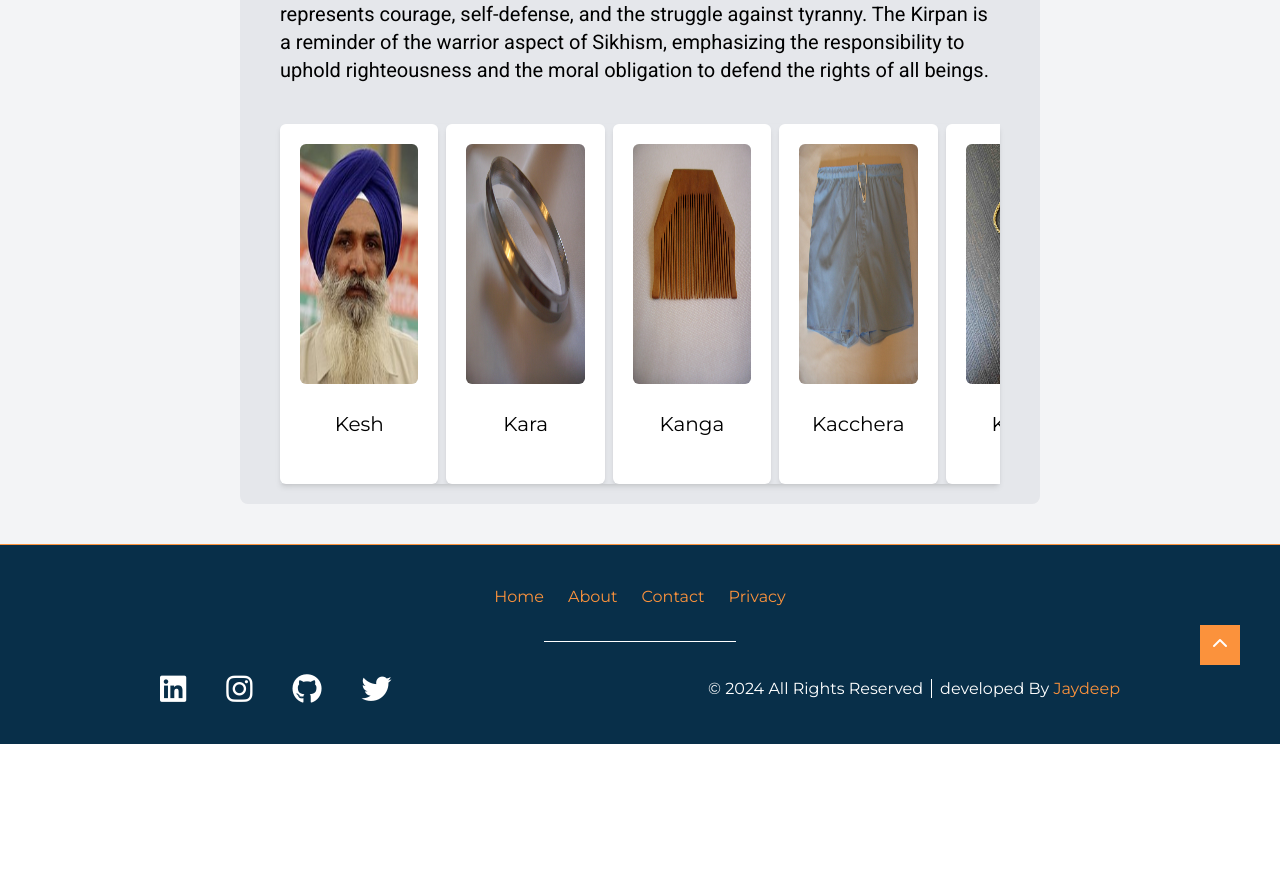
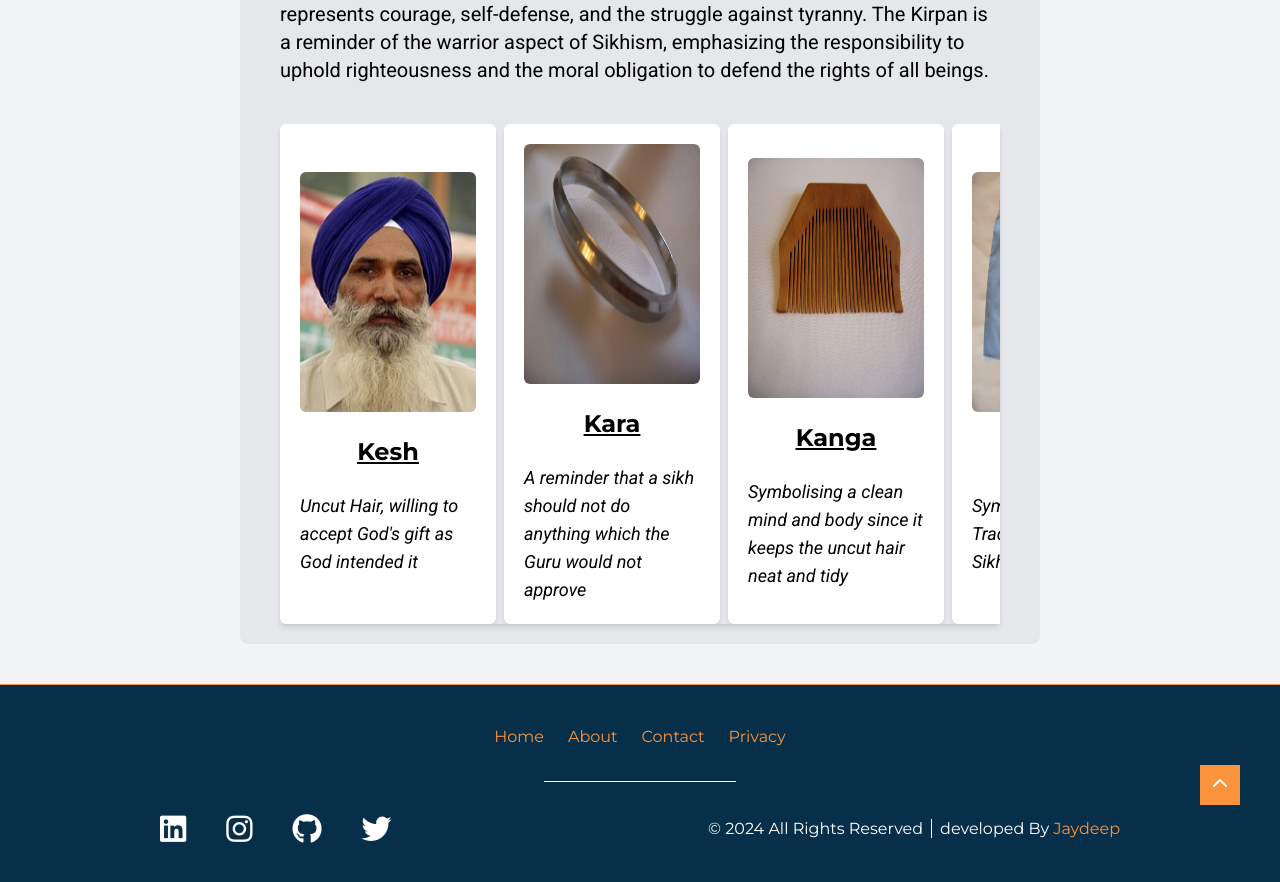
Before and after one commit to jaydeep080805/prayer-site, a React (Vite) app: page /fivek in a window 1280 px wide. Shown: the part 966-1848 px from the top of the page. Before the commit the page ends 1710 px from the top, so only its background shows below. Built offline with nearby package versions, Linux system fonts and the light colour scheme.

Commit message:
added text to horizontal scroll images

```diff
--- a/src/components/HorizontalImageScroller.jsx
+++ b/src/components/HorizontalImageScroller.jsx
@@ -1,19 +1,36 @@
 import PropTypes from "prop-types";
 
-function HorizontalImagesForScroller({ imageSrc, alt, name }) {
+function HorizontalImagesForScroller({ imageSrc, alt, name, text, link }) {
   return (
-    <div className="bg-white snap-center p-5 dark:bg-gray-800 shadow-md h-88 rounded-md">
-      <img src={imageSrc} alt={alt} className="rounded-md w-80 h-60" />
-      <p className="flex justify-center capitalize font-heading items-center h-20 text-xl">
-        {name}
-      </p>
+    // container
+    <div
+      className={`flex flex-col justify-center bg-white snap-center p-5 shadow-md h-88 rounded-md dark:bg-gray-800 `}
+    >
+      {/* image */}
+      <img src={imageSrc} alt={alt} className="mx-auto rounded-md w-60 h-60" />
+
+      {/* if there is meant to be a name */}
+      {name && (
+        <>
+          <p className="flex justify-center items-center capitalize underline font-heading font-bold h-20 text-2xl">
+            <a href={link} target="_blank" rel="noopener noreferrer">
+              {name}
+            </a>
+          </p>
+
+          {/* text will only be needed if there is a name aswell */}
+          <p className="flex justify-center text-lg">
+            <em>{text}</em>
+          </p>
+        </>
+      )}
     </div>
   );
 }
 
 function HorizontalImageScroller({ children }) {
   return (
-    <div className="grid grid-flow-col auto-cols-[100%] gap-2 snap-x snap-mandatory overflow-x-scroll shadow-md lg:auto-cols-[30%] xl:auto-cols-[22%] lg:snap-none">
+    <div className="grid grid-flow-col auto-cols-[100%] gap-2 snap-x snap-mandatory overflow-x-scroll shadow-md lg:auto-cols-[30%] xl:auto-cols-[30%] lg:snap-none">
       {children}
     </div>
   );
@@ -22,7 +39,9 @@ function HorizontalImageScroller({ children }) {
 HorizontalImagesForScroller.propTypes = {
   imageSrc: PropTypes.string.isRequired,
   alt: PropTypes.string.isRequired,
-  name: PropTypes.string.isRequired,
+  name: PropTypes.string,
+  text: PropTypes.string,
+  link: PropTypes.string,
 };
 
 HorizontalImageScroller.propTypes = {
--- a/src/sikhism/FiveK.jsx
+++ b/src/sikhism/FiveK.jsx
@@ -11,6 +11,54 @@ import kanga from "../assets/five-k's/kanga.jpg";
 import kesh from "../assets/five-k's/kesh.jpeg";
 import kacchera from "../assets/five-k's/kacchera.jpeg";
 import kirpan from "../assets/five-k's/kirpan.webp";
+
+const horizontalImageData = [
+  {
+    kesh: {
+      name: "kesh",
+      image: kesh,
+      alt: "sikh man with uncut hair symbolising kesh",
+      link: "https://en.wikipedia.org/wiki/Kesh_(Sikhism)",
+      text: "Uncut Hair, willing to accept God's gift as God intended it",
+    },
+  },
+  {
+    kara: {
+      name: "kara",
+      image: kara,
+      alt: "silver kara",
+      link: "https://en.wikipedia.org/wiki/Kara_(Sikhism)",
+      text: "A reminder that a sikh should not do anything which the Guru would not approve",
+    },
+  },
+  {
+    kanga: {
+      name: "kanga",
+      image: kanga,
+      alt: "wooden kanga",
+      link: "https://en.wikipedia.org/wiki/Kangha",
+      text: "Symbolising a clean mind and body since it keeps the uncut hair neat and tidy",
+    },
+  },
+  {
+    kacchera: {
+      name: "kacchera",
+      image: kacchera,
+      alt: "kacchera (cotton underwear)",
+      link: "https://en.wikipedia.org/wiki/Kacchera",
+      text: "Symbolising purity. Traditionally worn by Sikh warriors",
+    },
+  },
+  {
+    kirpan: {
+      name: "kirpan",
+      image: kirpan,
+      alt: "sikh kirpan",
+      link: "https://en.wikipedia.org/wiki/Kirpan",
+      text: "Serves as a reminder to help someone who is vulnerable and for Sikh's to defend their faith",
+    },
+  },
+];
 
 function FiveK() {
   return (
@@ -53,35 +101,66 @@ function FiveK() {
 
       {/* images */}
       <HorizontalImageScroller>
-        <HorizontalImagesForScroller
+        {horizontalImageData.map((item, index) => {
+          const fiveKs = ["kesh", "kara", "kanga", "kacchera", "kirpan"];
+          const currentItem = fiveKs[index];
+
+          return (
+            <HorizontalImagesForScroller
+              key={index}
+              name={item[currentItem].name}
+              imageSrc={item[currentItem].image}
+              alt={item[currentItem].alt}
+              text={item[currentItem].text}
+              link={item[currentItem].link}
+            />
+          );
+        })}
+
+        {/* <HorizontalImagesForScroller
           imageSrc={kesh}
           alt={"sikh man with uncut hair symbolising kesh"}
           name={"kesh"}
+          text={
+            "Kesh (uncut hair), willing to accept God's gift as God intended it"
+          }
         />
 
         <HorizontalImagesForScroller
           imageSrc={kara}
           alt={"silver kara"}
           name={"kara"}
+          text={
+            "Silver Kara, a reminder that a sikh should not do anything which the Guru would not approve"
+          }
         />
 
         <HorizontalImagesForScroller
           imageSrc={kanga}
           alt={"wooden kanga"}
           name={"kanga"}
+          text={
+            "Wooden Kanga, symbolising a clean mind and body since it keeps the uncut hair neat and tidy"
+          }
         />
 
         <HorizontalImagesForScroller
           imageSrc={kacchera}
           alt={"kacchera (cotton underwear)"}
           name={"kacchera"}
+          text={
+            "Kacchera, symbolising purity. Traditionally worn by Sikh warriors"
+          }
         />
 
         <HorizontalImagesForScroller
           imageSrc={kirpan}
-          alt={"wooden kanga"}
+          alt={"sikh kirpan"}
           name={"kirpan"}
-        />
+          text={
+            "A sword often worn under a Sikh's clothes, serves as a reminder to help someone who is vulnerable and for Sikh's to defend their faith"
+          }
+        /> */}
       </HorizontalImageScroller>
     </PageLayout>
   );
```
